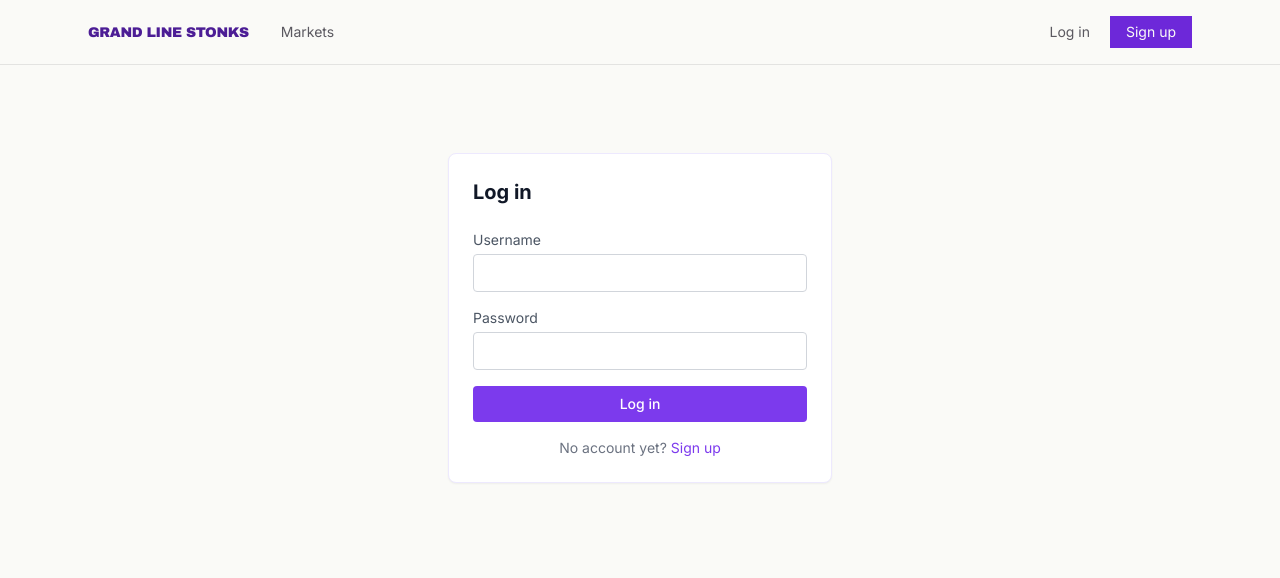
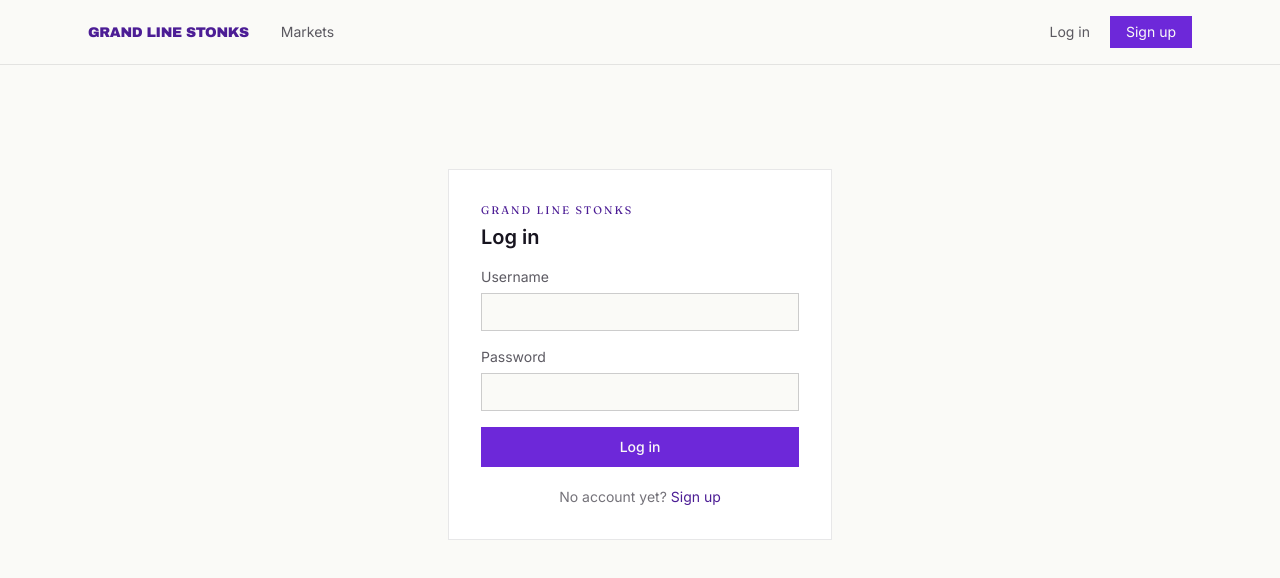
Before and after one commit to vishal206/grand-line-stonks, a Next.js app in the folder frontend/: page /login in a window 1280 px wide. Shown: the top 578 px of the page. Built offline with nearby package versions, Linux system fonts and the light colour scheme; no server answers.

Commit message:
feat: restyle auth screens with starting berry grant

```diff
--- a/frontend/src/app/(app)/signup/page.tsx
+++ b/frontend/src/app/(app)/signup/page.tsx
@@ -1,6 +1,7 @@
 "use client";
 
 import AuthForm from "@/components/AuthForm";
+import { BerryAmount } from "@/components/Berry";
 import { useAuth } from "@/lib/auth";
 
 export default function SignupPage() {
@@ -8,8 +9,16 @@
   return (
     <AuthForm
       title="Sign up"
+      note={
+        <>
+          Every new trader starts with{" "}
+          <BerryAmount value={10000} className="font-bold text-violet" /> in play-money
+          berries.
+        </>
+      }
       submitLabel="Create account"
       onSubmit={signup}
+      newPassword
       altText="Already have an account?"
       altHref="/login"
       altLinkLabel="Log in"
--- a/frontend/src/components/AuthForm.tsx
+++ b/frontend/src/components/AuthForm.tsx
@@ -21,20 +21,27 @@
 
 interface AuthFormProps {
   title: string;
+  note?: React.ReactNode;
   submitLabel: string;
   onSubmit: (username: string, password: string) => Promise<void>;
   altText: string;
   altHref: string;
   altLinkLabel: string;
+  newPassword?: boolean;
 }
+
+const inputClass =
+  "w-full border border-ink/20 bg-paper px-3 py-2 text-sm text-ink focus:border-violet-vivid focus:outline-none";
 
 export default function AuthForm({
   title,
+  note,
   submitLabel,
   onSubmit,
   altText,
   altHref,
   altLinkLabel,
+  newPassword = false,
 }: AuthFormProps) {
   const router = useRouter();
   const [serverError, setServerError] = useState<string | null>(null);
@@ -55,48 +62,53 @@
   });
 
   return (
-    <div className="mx-auto mt-12 max-w-sm rounded-lg border border-violet-100 bg-white p-6 shadow-sm">
-      <h1 className="mb-6 text-xl font-bold text-gray-900">{title}</h1>
-      <form onSubmit={submit} className="space-y-4">
+    <div className="mx-auto mt-16 max-w-sm border border-ink/10 bg-white p-8">
+      <p className="font-serif text-[11px] uppercase tracking-caps text-violet">
+        Grand Line Stonks
+      </p>
+      <h1 className="mb-2 mt-1 text-xl font-semibold text-ink">{title}</h1>
+      {note && <p className="mb-4 text-sm text-ink/70">{note}</p>}
+      <form onSubmit={submit} className="mt-4 space-y-4">
         <div>
-          <label htmlFor="username" className="mb-1 block text-sm text-gray-600">
+          <label htmlFor="username" className="mb-1.5 block text-sm text-ink/70">
             Username
           </label>
-          <input
-            id="username"
-            {...register("username")}
-            className="w-full rounded border border-gray-300 px-3 py-2 text-sm focus:border-violet-500 focus:outline-none"
-          />
+          <input id="username" autoComplete="username" {...register("username")} className={inputClass} />
           {errors.username && (
-            <p className="mt-1 text-xs text-red-600">{errors.username.message}</p>
+            <p className="mt-1 text-xs text-negative">{errors.username.message}</p>
           )}
         </div>
         <div>
-          <label htmlFor="password" className="mb-1 block text-sm text-gray-600">
+          <label htmlFor="password" className="mb-1.5 block text-sm text-ink/70">
             Password
           </label>
           <input
             id="password"
             type="password"
+            autoComplete={newPassword ? "new-password" : "current-password"}
             {...register("password")}
-            className="w-full rounded border border-gray-300 px-3 py-2 text-sm focus:border-violet-500 focus:outline-none"
+            className={inputClass}
           />
           {errors.password && (
-            <p className="mt-1 text-xs text-red-600">{errors.password.message}</p>
+            <p className="mt-1 text-xs text-negative">{errors.password.message}</p>
           )}
         </div>
-        {serverError && <p className="text-sm text-red-600">{serverError}</p>}
+        {serverError && (
+          <p role="alert" className="text-sm text-negative">
+            {serverError}
+          </p>
+        )}
         <button
           type="submit"
           disabled={isSubmitting}
-          className="w-full rounded bg-violet-600 py-2 text-sm font-medium text-white hover:bg-violet-700 disabled:opacity-50"
+          className="w-full bg-violet-vivid py-2.5 text-sm font-medium text-paper hover:bg-violet disabled:opacity-50"
         >
           {isSubmitting ? "…" : submitLabel}
         </button>
       </form>
-      <p className="mt-4 text-center text-sm text-gray-500">
+      <p className="mt-5 text-center text-sm text-ink/60">
         {altText}{" "}
-        <Link href={altHref} className="text-violet-600 hover:underline">
+        <Link href={altHref} className="text-violet underline-offset-2 hover:underline">
           {altLinkLabel}
         </Link>
       </p>
```
